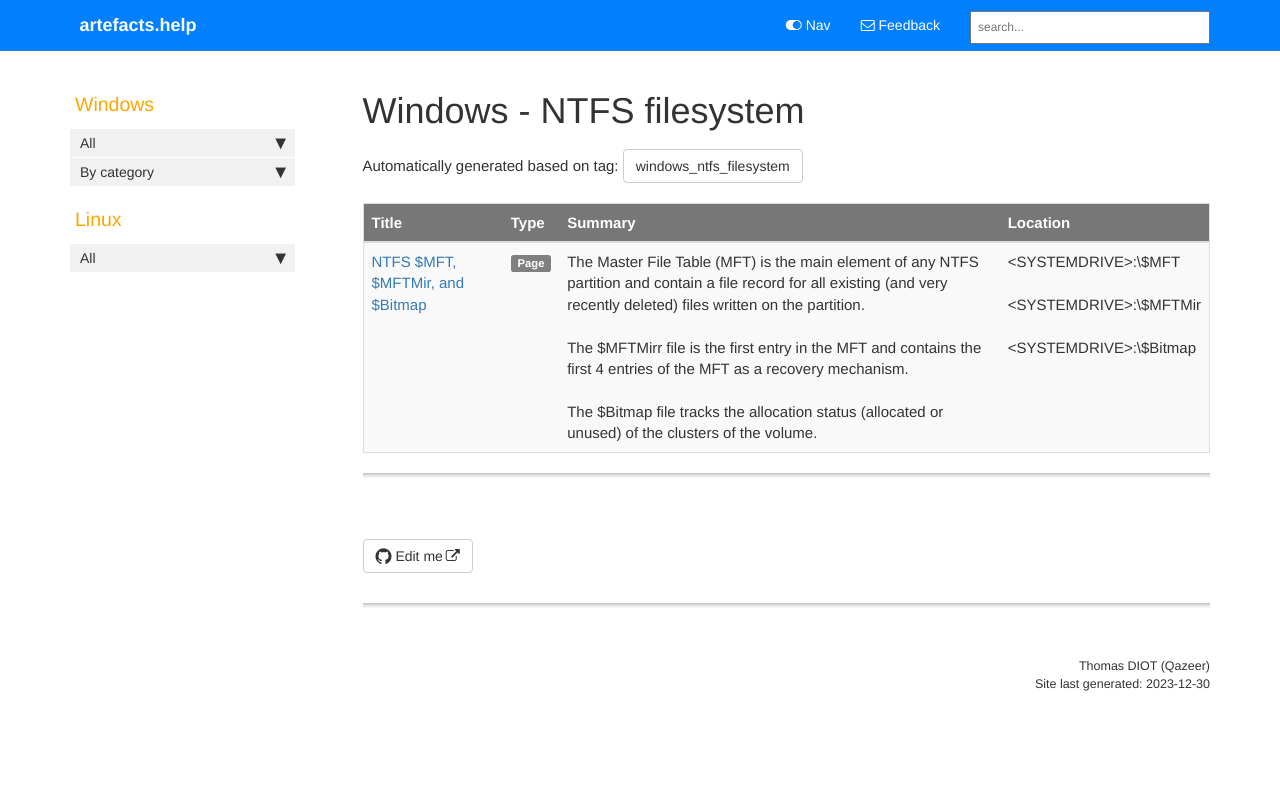
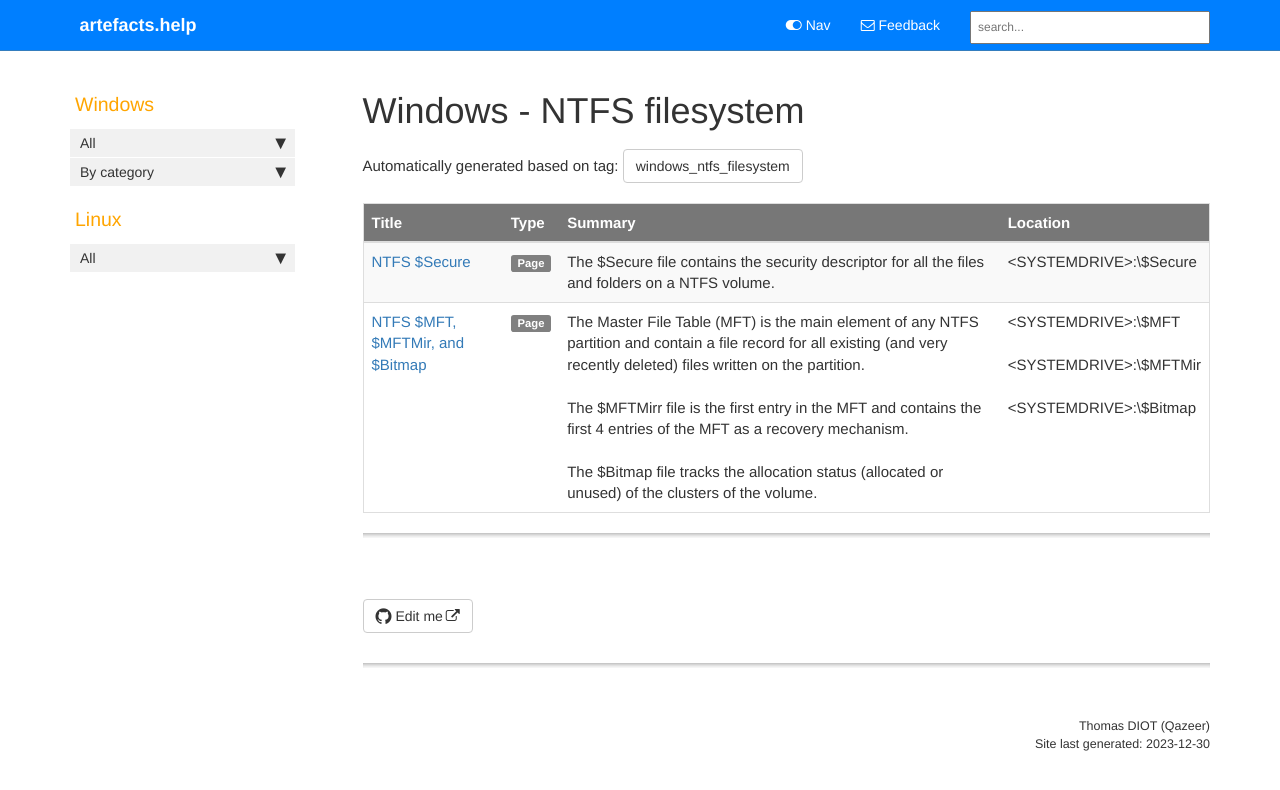
Before and after one commit to Qazeer/artefacts.help, a Jekyll site: the page built from pages/tags/tag_windows_ntfs_filesystem.md, in a window 1280 px wide. Shown: the top 790 px of the page. Built offline with Jekyll 4.4.1, drawn with Linux system fonts in a browser that asks for light colours; our own code applies the rules of GitHub Pages for plain Markdown files; comment, search, counter and statistics services are not loaded; part of the change alters nothing that is shown.

Commit message:
[Artefact] $Secure - init

```diff
--- a/_data/sidebars/sidebar.yml
+++ b/_data/sidebars/sidebar.yml
@@ -8,6 +8,10 @@ entries:
     output: web
     folderitems:
 
+    - title: $Bitmap
+      url: /windows_mft
+      output: web
+
     - title: $MFT
       url: /windows_mft
       output: web
@@ -16,8 +20,8 @@ entries:
       url: /windows_mft
       output: web
 
-    - title: $Bitmap
-      url: /windows_mft
+    - title: $Secure
+      url: /windows_secure
       output: web
 
     - title: Amcache
--- /dev/null
+++ b/pages/windows/$secure.md
@@ -0,0 +1,51 @@
+---
+title: NTFS $Secure
+summary: 'The $Secure file contains the security descriptor for all the files and folders on a NTFS volume.'
+keywords: Filesystem, Secure, $Secure
+tags:
+  - windows_ntfs_filesystem
+location: '<SYSTEMDRIVE>:\$Secure'
+last_updated: 2023-12-30
+sidebar: sidebar
+permalink: windows_secure.html
+folder: windows
+---
+
+### Overview
+
+The `$Secure` file contains the `security descriptor` for all the files and
+folders on a `NTFS` volume.
+
+The `security descriptors` are stored within the `$SDS` named data stream of
+the `$Secure` file. The `$Secure` file additionally defines two other named
+streams (`$SDH` and `$SII`) for lookup in the `$SDS` stream.
+
+### Information of interest
+
+Each file or folder is referenced in the `$Secure` file with its volume-unique
+`Security ID` and `security descriptor`.
+
+The `Security ID` of the file is referenced in the `MFT` file record associated
+with the file (in the `$STANDARD_INFORMATION` attribute). While no metadata
+information are present in the `$Secure` file (only the file's
+`security descriptor`), the file's `Security ID` can be used to map the file's
+information / data from the `MFT` to its `security descriptor` in the `$Secure`
+file.
+
+The `security descriptor` (`SECURITY_DESCRIPTOR` data structure) references:
+
+  - The owner of the file (as a pointer to a `SID` structure).
+
+  - The access rights to the file in the
+    `Discretionary Access Control List (DACL)` attribute.
+
+ - The audit rights that control how access is audited (which access will
+   generate events) in the `System Access Control List (SACL)` attribute.
+
+### Tool(s)
+
+  - [`Secure2Csv`](https://github.com/jschicht/Secure2Csv)
+
+### References
+
+  - [`Secure2Csv`'s README](https://github.com/jschicht/Secure2Csv)
```
